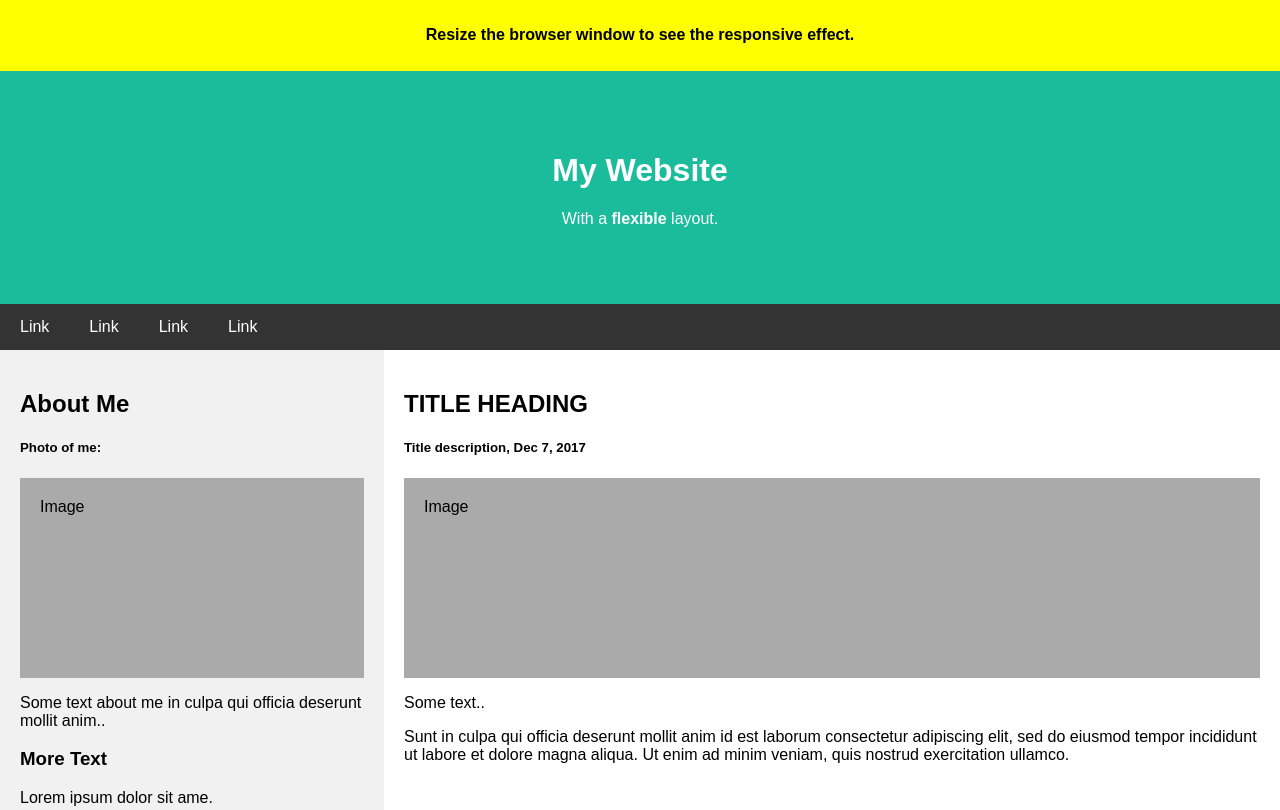
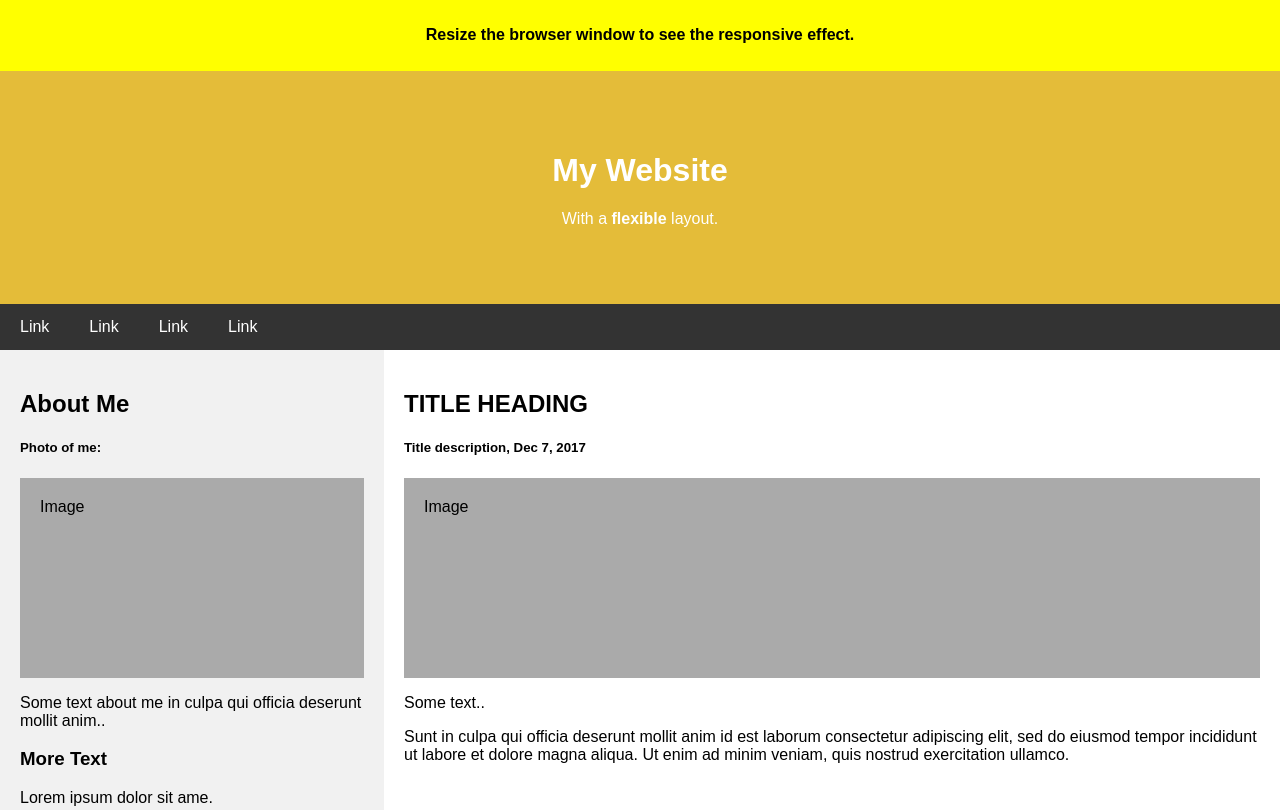
Before and after one commit to DrMahmoudMohammedTaha/DrMahmoudMohammedTaha.github.io, a plain HTML site: page index.html in a window 1280 px wide. Shown: the top 810 px of the page. Drawn offline with Linux system fonts and the light colour scheme.

Commit message:
Update style.css

```diff
--- a/style.css
+++ b/style.css
@@ -12,7 +12,7 @@ body {
 .header {
   padding: 60px;
   text-align: center;
-  background: #1abc9c;
+  background: #e4bc39;
   color: white;
 }
 
```
